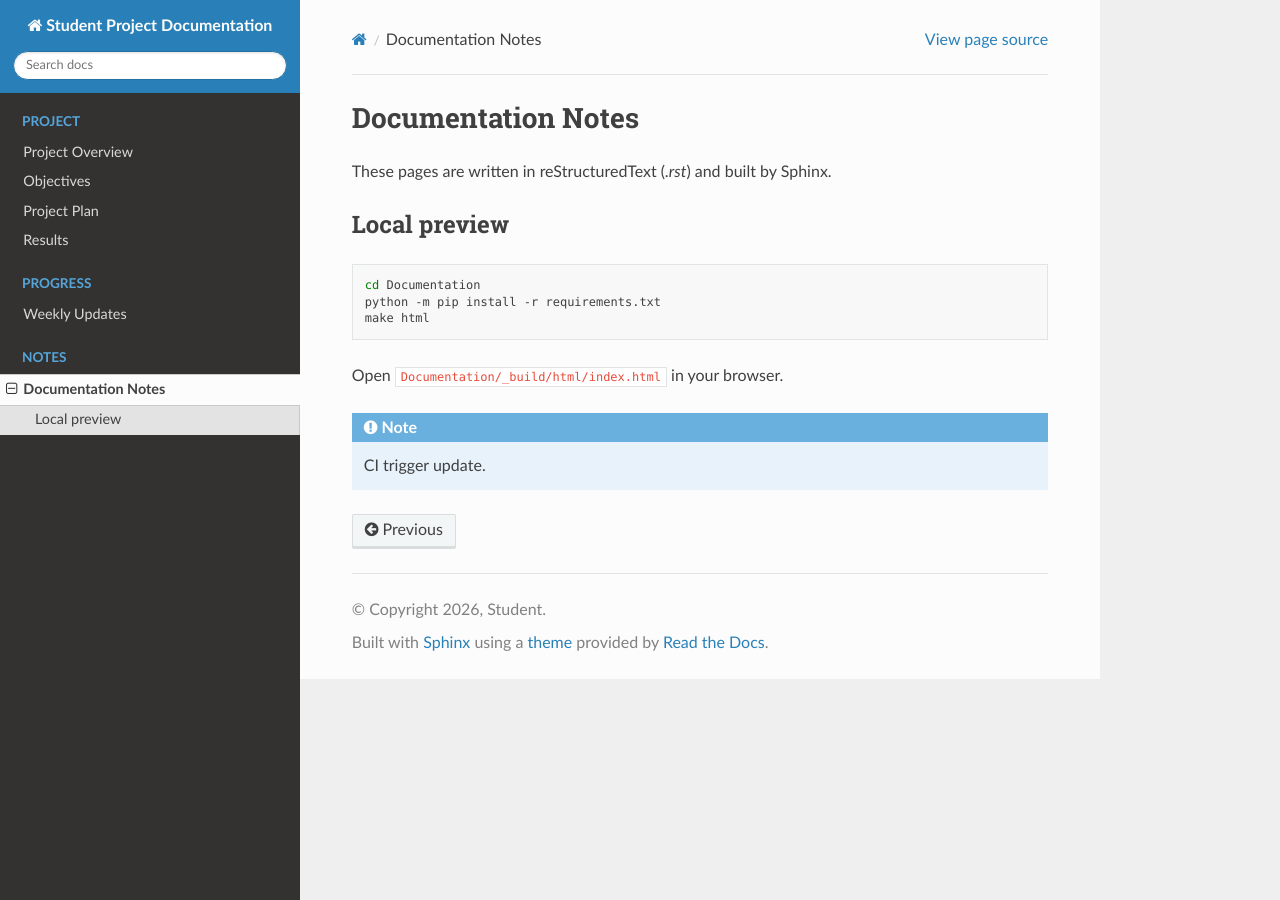
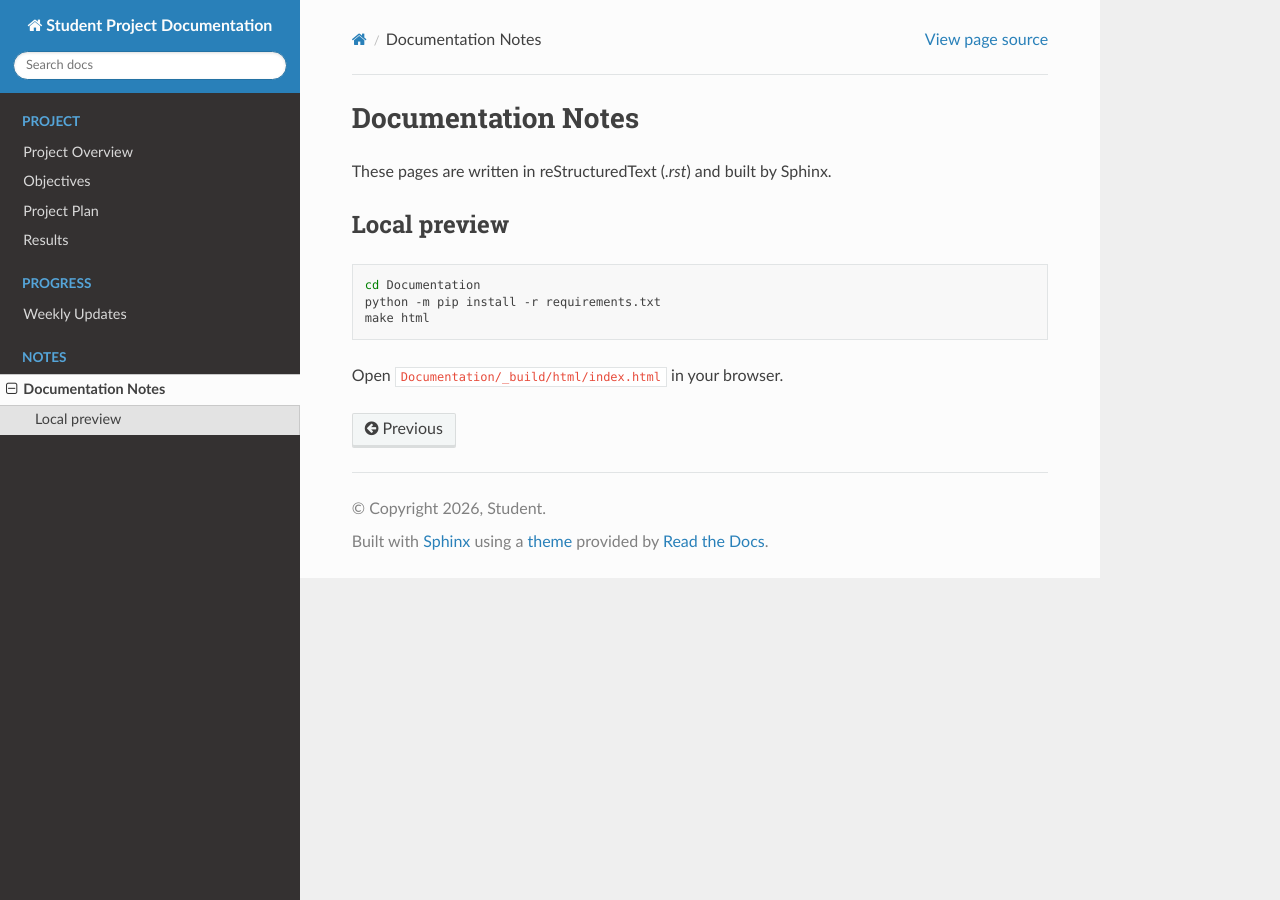
Before and after one commit to Digital-Metabolic-Twin-Centre/docTemplate, a Sphinx documentation site: the page built from Documentation/README.rst, in a window 1280 px wide. Built offline with Sphinx 7.4.7 and the Read the Docs theme 3.1.0, drawn with Linux system fonts in a browser that asks for light colours.

Commit message:
Clean temporary CI trigger note

```diff
--- a/Documentation/README.rst
+++ b/Documentation/README.rst
@@ -13,5 +13,3 @@ Local preview
    make html
 
 Open ``Documentation/_build/html/index.html`` in your browser.
-
-.. note:: CI trigger update.
```
